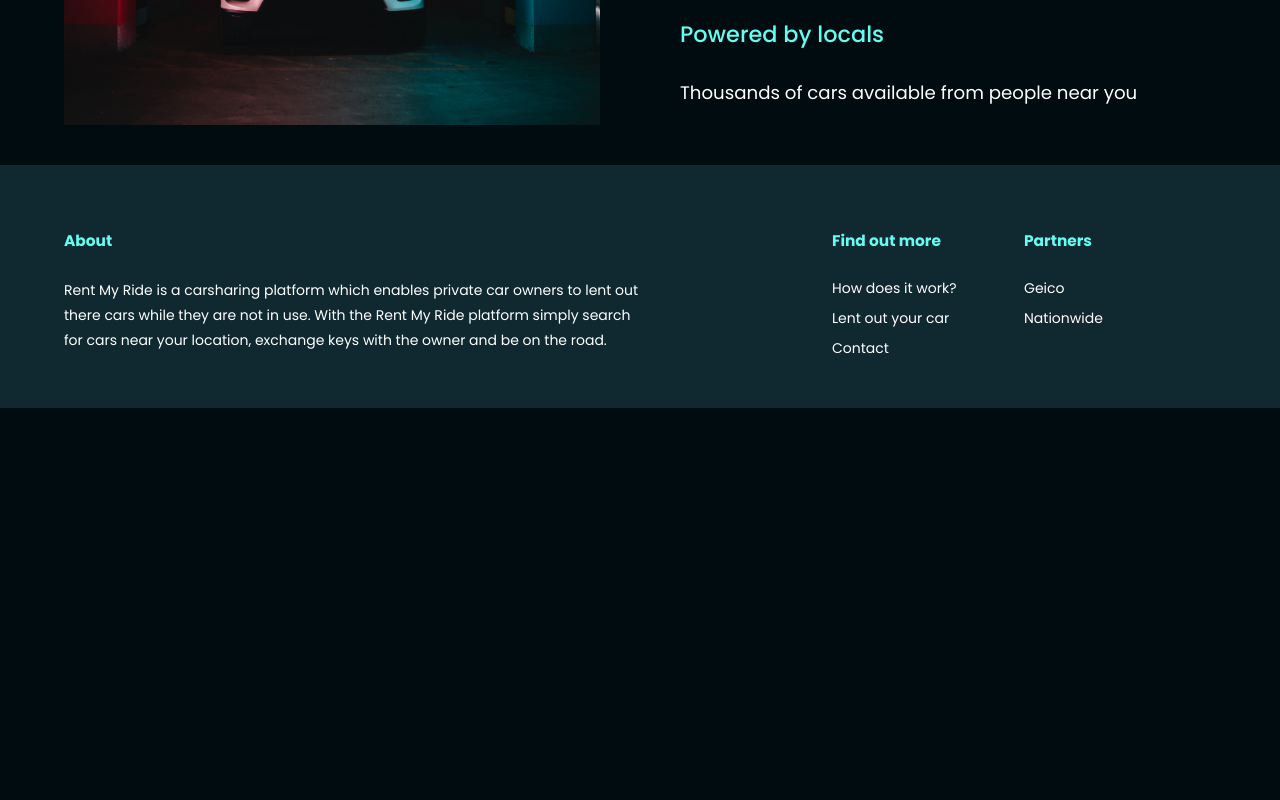
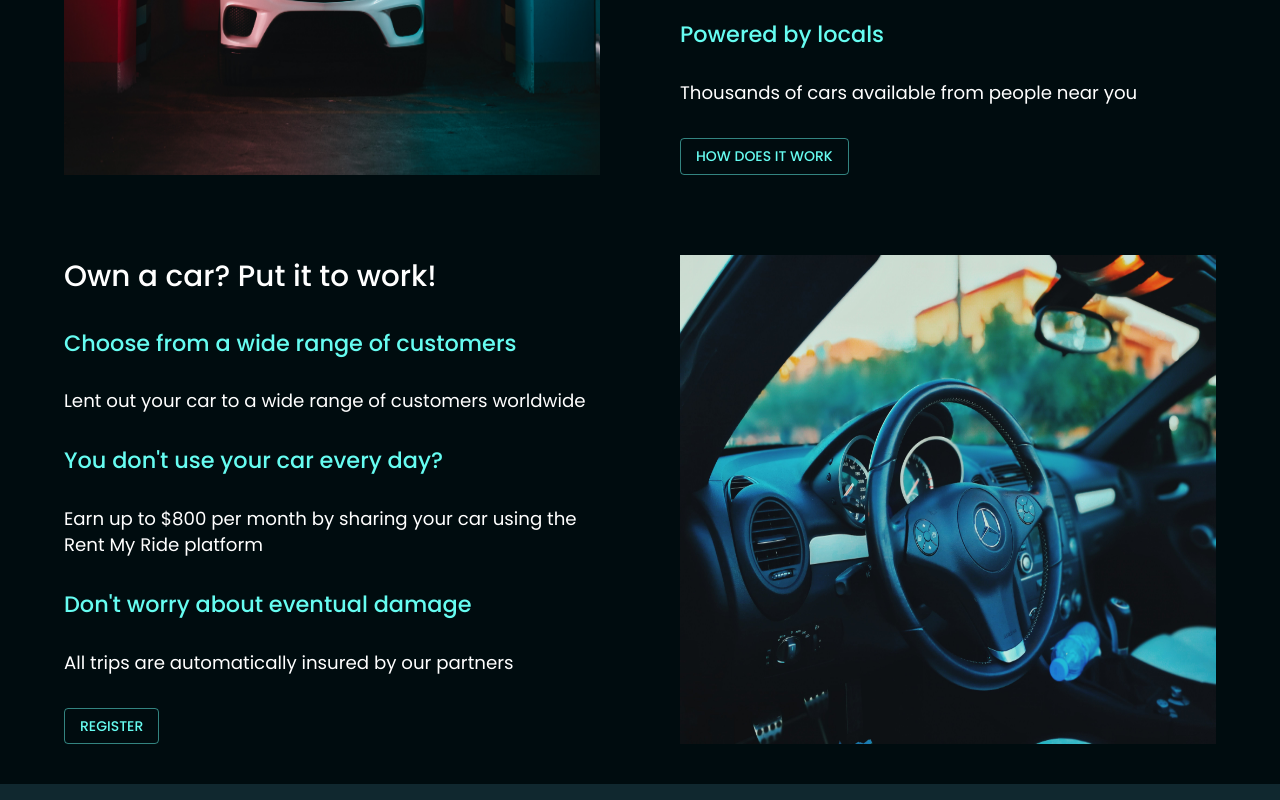
Before and after one commit to JimmyBloombug/RentMyRide2, a React (Create React App) app in the folder client/: page / in a window 1280 px wide. Shown: the part 1320-2120 px from the top of the page. Before the commit the page ends 1728 px from the top, so only its background shows below. Built offline with nearby package versions, Linux system fonts and the light colour scheme; no server answers.

Commit message:
fixed navbar bug

```diff
--- a/client/src/components/layout/MobileMenu.js
+++ b/client/src/components/layout/MobileMenu.js
@@ -82,13 +82,13 @@ const MobileMenu = (props) => {
           </Typography>
         </div>
         <List>
-          {props.loggedIn ? (
+          {authContext.isAuthenticated ? (
             <Fragment>
               <ListItem className={classes.profileInfo}>
                 <ListItemIcon></ListItemIcon>
                 Signed in as
                 <span className={classes.profileInfoUser}>
-                  {authContext.user.username}
+                  {authContext.user !== null && authContext.user.username}
                 </span>
               </ListItem>
               <Divider />
@@ -178,13 +178,11 @@ const MobileMenu = (props) => {
 };
 
 MobileMenu.propTypes = {
-  loggedIn: PropTypes.bool.isRequired,
   anchor: PropTypes.string.isRequired,
   menuItems: PropTypes.array.isRequired,
 };
 
 MobileMenu.defaultProps = {
-  loggedIn: false,
   anchor: 'right',
 };
 
--- a/client/src/components/layout/Navbar.js
+++ b/client/src/components/layout/Navbar.js
@@ -221,7 +221,7 @@ const Navbar = () => {
                       >
                         Signed in as
                         <span className={classes.profileInfoUser}>
-                          {user.username}
+                          {user !== null && user.username}
                         </span>
                       </MenuItem>
                       <Divider />
--- a/client/src/components/pages/Home.js
+++ b/client/src/components/pages/Home.js
@@ -1,11 +1,11 @@
 import React, { Fragment, useContext, useEffect } from 'react';
-// import { Link } from 'react-router-dom';
+import { Link } from 'react-router-dom';
 import { motion, useViewportScroll, useTransform } from 'framer-motion';
 
 // Material Ui
 import {
   // Divider,
-  // Button,
+  Button,
   Grid,
   Container,
   Box,
@@ -23,8 +23,11 @@ import Footer from '../layout/Footer';
 // Assets
 import heroBG from '../../assets/landing/carbg.mp4';
 import Car1 from '../../assets/home/car1.jpg';
+import Car2 from '../../assets/home/car2.jpg';
 
 // Context
+import AuthContext from '../../context/auth/authContext';
+import NavbarContext from '../../context/navbar/navbarContext';
 import ProfileContext from '../../context/profile/profileContext';
 
 // Define Style
@@ -109,16 +112,13 @@ const useStyles = makeStyles((theme) => ({
     marginBottom: theme.spacing(2),
     marginTop: theme.spacing(10),
   },
-  // h3Mobile: {
-  //   textAlign: 'center',
-  // },
-  imgMobile: {
-    width: '100%',
-  },
   heroPMobile: {
     fontSize: '1.7em',
     fontWeight: 400,
     marginTop: theme.spacing(1),
+  },
+  imgMobile: {
+    width: '100%',
   },
 }));
 
@@ -135,6 +135,8 @@ const Home = () => {
   let xsdown = useMediaQuery(theme.breakpoints.down('xs'));
 
   // ======== CONTEXT =======
+  const authContext = useContext(AuthContext);
+  const navbarContext = useContext(NavbarContext);
   const profileContext = useContext(ProfileContext);
   const { rentals, getRentals } = profileContext;
 
@@ -244,7 +246,7 @@ const Home = () => {
           <Container maxWidth='lg'>
             <Grid container spacing={xsdown ? 2 : 10}>
               <Grid item xs={12} md={6}>
-                {xsdown && (
+                {!mdup && (
                   <h3 className={classes.h3}>
                     Your <span className={classes.span}>new way</span> to
                     <span className={classes.span}> rent a car</span> is here
@@ -257,7 +259,7 @@ const Home = () => {
                 />
               </Grid>
               <Grid item xs={12} md={6}>
-                {!xsdown && (
+                {mdup && (
                   <h3 className={classes.h3}>
                     Your <span className={classes.span}>new way</span> to
                     <span className={classes.span}> rent a car</span> is here
@@ -273,11 +275,77 @@ const Home = () => {
                 <p className={classes.p}>
                   Thousands of cars available from people near you
                 </p>
+                <Box mt={4}>
+                  <Button
+                    component={Link}
+                    to='how-does-it-work'
+                    variant='outlined'
+                    color='primary'
+                  >
+                    How does it work
+                  </Button>
+                </Box>
               </Grid>
             </Grid>
           </Container>
         </section>
-        <section></section>
+        <section className={classes.homeContSection}>
+          <Container maxWidth='lg'>
+            <Grid container spacing={xsdown ? 7 : 10}>
+              <Grid item xs={12} md={6}>
+                <h3 className={classes.h3}>Own a car? Put it to work!</h3>
+                <h4 className={classes.h4}>
+                  Choose from a wide range of customers
+                </h4>
+                <p className={classes.p}>
+                  Lent out your car to a wide range of customers worldwide
+                </p>
+                <h4 className={classes.h4}>
+                  You don't use your car every day?
+                </h4>
+                <p className={classes.p}>
+                  Earn up to $800 per month by sharing your car using the Rent
+                  My Ride platform
+                </p>
+                <h4 className={classes.h4}>
+                  Don't worry about eventual damage
+                </h4>
+                <p className={classes.p}>
+                  All trips are automatically insured by our partners
+                </p>
+                {authContext.isAuthenticated ? (
+                  <Box mt={4}>
+                    <Button
+                      component={Link}
+                      to='profile'
+                      variant='outlined'
+                      color='primary'
+                    >
+                      Add car
+                    </Button>
+                  </Box>
+                ) : (
+                  <Box mt={4}>
+                    <Button
+                      variant='outlined'
+                      color='primary'
+                      onClick={() => navbarContext.setRegisterForm(true)}
+                    >
+                      Register
+                    </Button>
+                  </Box>
+                )}
+              </Grid>
+              <Grid item xs={12} md={6}>
+                <img
+                  className={xsdown ? classes.imgMobile : classes.img}
+                  src={Car2}
+                  alt='car-landing-1'
+                />
+              </Grid>
+            </Grid>
+          </Container>
+        </section>
         <Footer />
       </motion.section>
     </Fragment>
--- a/client/src/context/auth/authReducer.js
+++ b/client/src/context/auth/authReducer.js
@@ -268,7 +268,7 @@ const AuthReducer = (state, action) => {
         zip: '',
         city: '',
         userNameErr: false,
-        emaiErr: false,
+        emailErr: false,
         passwordErr: false,
         passwordRptErr: false,
         firstNameErr: false,
```
Also changed, not shown: client/src/assets/home/car2.jpg (added).
